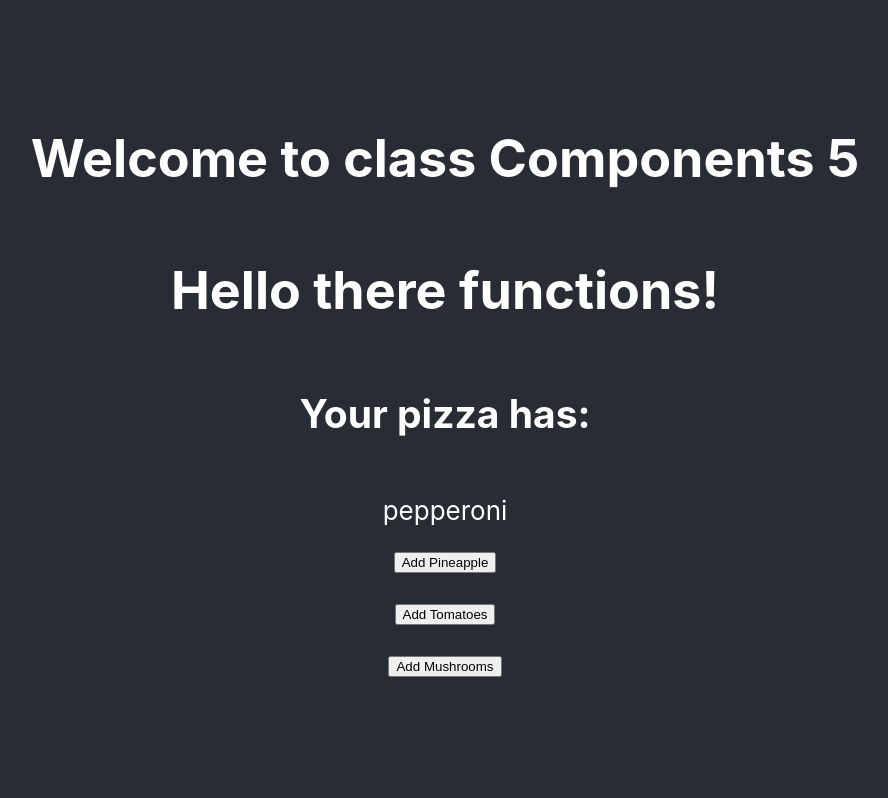
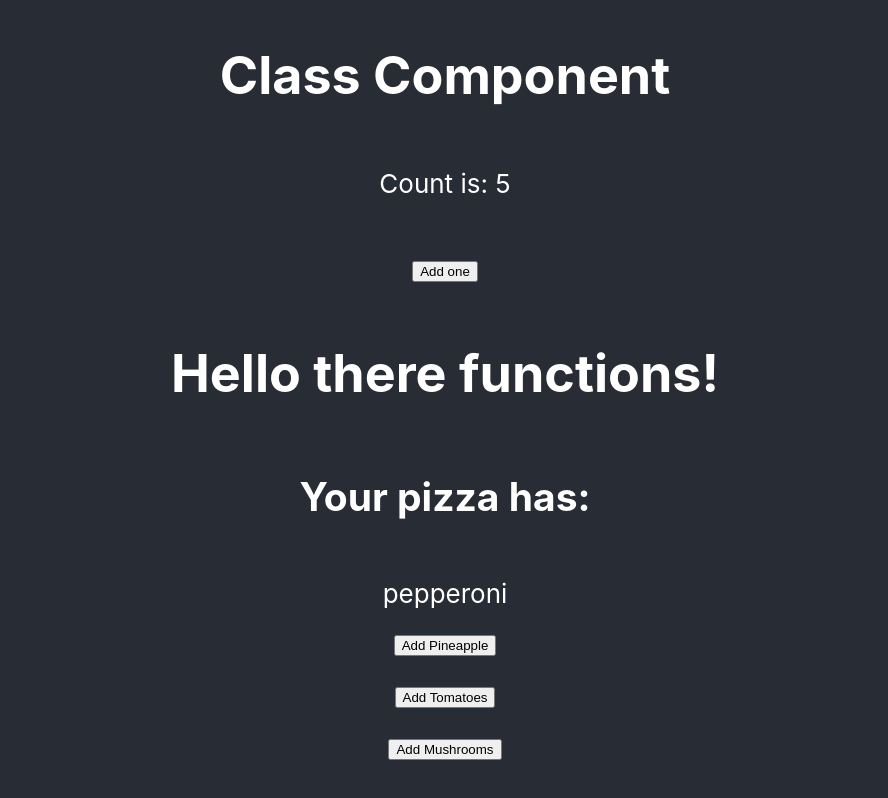
Before and after one commit to thedamian/react-using-classes, a React (Create React App) app: page / in a window 1280 px wide. Shown: the whole page, without its empty margins (195-1083 px from the left). Built offline with nearby package versions, Linux system fonts and the light colour scheme.

Commit message:
adding plus state to the class component

```diff
--- a/src/ClassComponent.js
+++ b/src/ClassComponent.js
@@ -11,11 +11,12 @@ class ClassComponent extends Component {
     }
 
     render() {
-
-
         return <>
-        <h1>Welcome to class Components {this.state.count}</h1>
-
+        <h1>Class Component</h1>
+        <p> Count is: {this.state.count}</p>
+        <p><button onClick={()=> {this.setState({
+            count: this.state.count + 1
+            })}}>Add one</button></p>
         </>
     }
 }
```
